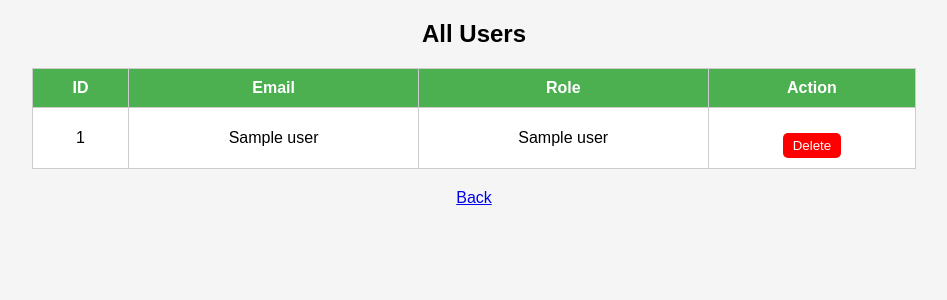
After one commit to aditiguptathere18-blip/appsteer, a Flask app: page /view_users in a window 1280 px wide. The commit adds this page. Shown: the top 300 px of the page, without its empty margins (166-1113 px from the left). Run offline with Flask 3, Linux system fonts and the light colour scheme; the visitor is signed in with stand-in values (Sample User, id 1); a database or web service that is not in the repository returns one stand-in record (values such as "Sample title"); some libraries are stand-ins or nearby versions.

Commit message:
Admin access to add and delete user

```diff
--- a/app.py
+++ b/app.py
@@ -113,5 +113,48 @@ def edit(id):
     record=cursor.fetchone()
     return render_template('edit_attendance.html', record=record)
 
+@app.route('/add_user', methods=['GET','POST'])
+def add_user():
+    if 'user' not in session or session['role'] != 'admin':
+        return "Access Denied"
+    if request.method == 'POST':
+        email= request.form.get('email')
+        password= request.form.get('password')
+
+        cursor.execute(
+            "INSERT INTO users (email,password,role) VALUES (%s, %s, %s)",
+            (email,password,'employee')
+        )
+        conn.commit()
+        return redirect(url_for('dashboard'))
+    return render_template('add_user.html')
+
+@app.route('/view_users')
+def view_users():
+    if 'user' not in session or session['role']!= 'admin':
+        return "Access Denied"
+
+    cursor.execute("SELECT * FROM users")
+    users= cursor.fetchall()
+    return render_template('view_users.html', users=users)
+
+@app.route('/delete_user/<int:id>')
+def delete_user(id):
+    if 'user' not in session or session['role']!= 'admin':
+        return "Access Denied"
+
+    cursor.execute("SELECT role FROM users  WHERE id=%s", (id,))
+    user=cursor.fetchone()
+
+    if user and user[0] == 'admin':
+        return "Admin cannot be deleted"
+
+    cursor.execute(
+        "DELETE FROM users WHERE id=%s",(id,))
+    conn.commit()
+    return redirect(url_for('view_users')
+    )
+
+
 if __name__ == '__main__':
     app.run(debug=True)
--- /dev/null
+++ b/templates/view_users.html
@@ -0,0 +1,35 @@
+<!DOCTYPE html>
+<html>
+    <head>
+        <title>Users</title>
+        <link rel="stylesheet" href="{{ url_for('static', filename='view_attendance.css') }}">
+    </head>
+    <body>
+        <h2>All Users</h2>
+        <table border="1">
+            <tr>
+                <th>ID</th>
+                <th>Email</th>
+                <th>Role</th>
+                <th>Action</th>
+            </tr>
+            {% for user in users %}
+            <tr>
+                <td>{{ user[0] }}</td>
+                <td>{{ user[1] }}</td>
+                <td>{{ user[3] }}</td>
+                <td>
+                    {% if user[3] !='admin' %}
+                <a href="/delete_user/{{ user [0] }}">
+                    <button>Delete</button>
+                </a>
+                {% else %}
+                <b>Protected</b>
+                {% endif %}
+            </td>
+            </tr>
+            {% endfor %}
+        </table>
+        <a href="/dashboard">Back</a>
+    </body>
+</html>
```
Also changed, not shown: templates/add_user.html (added, +21 -0 lines), templates/dashboard.html (+8 -0 lines).
